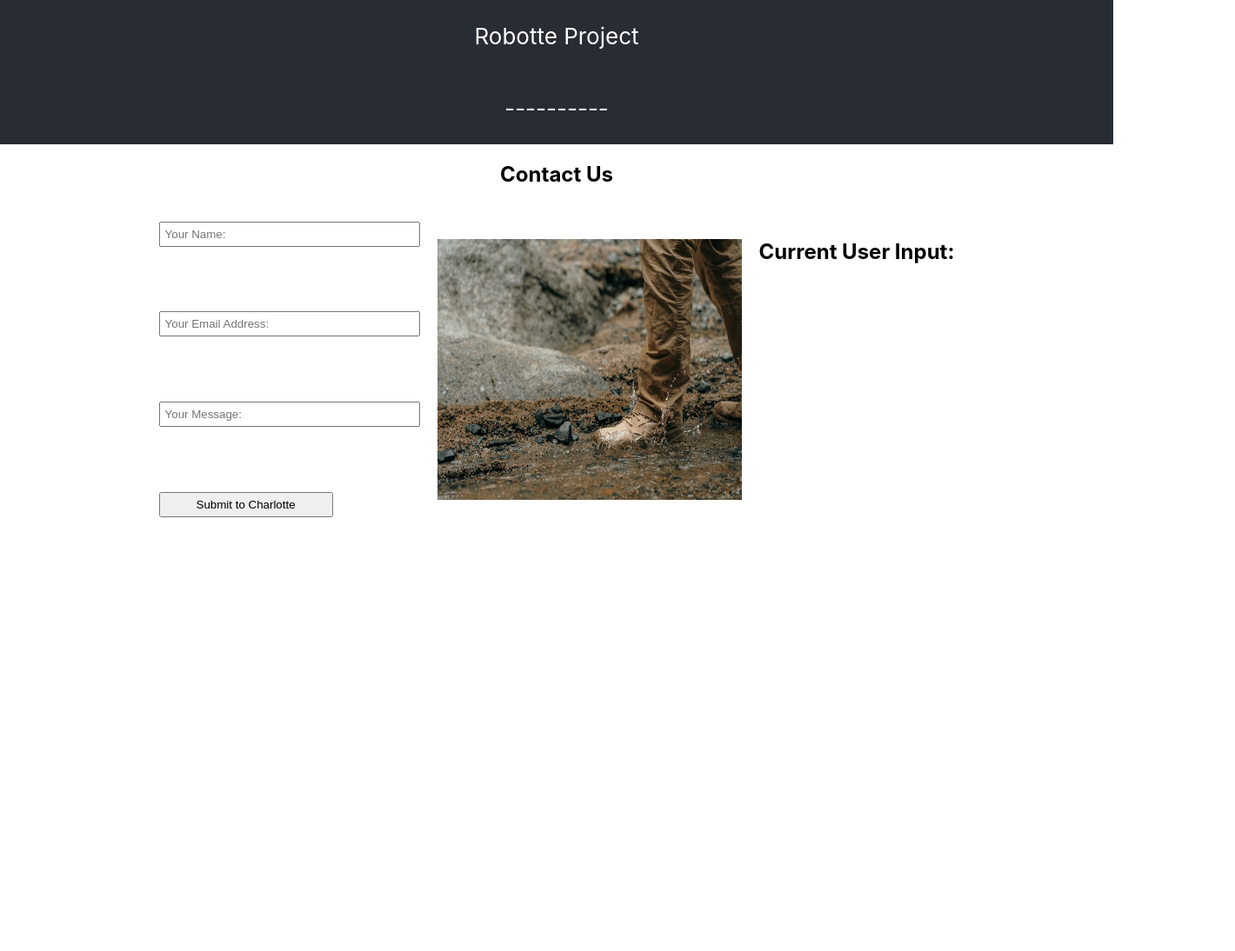
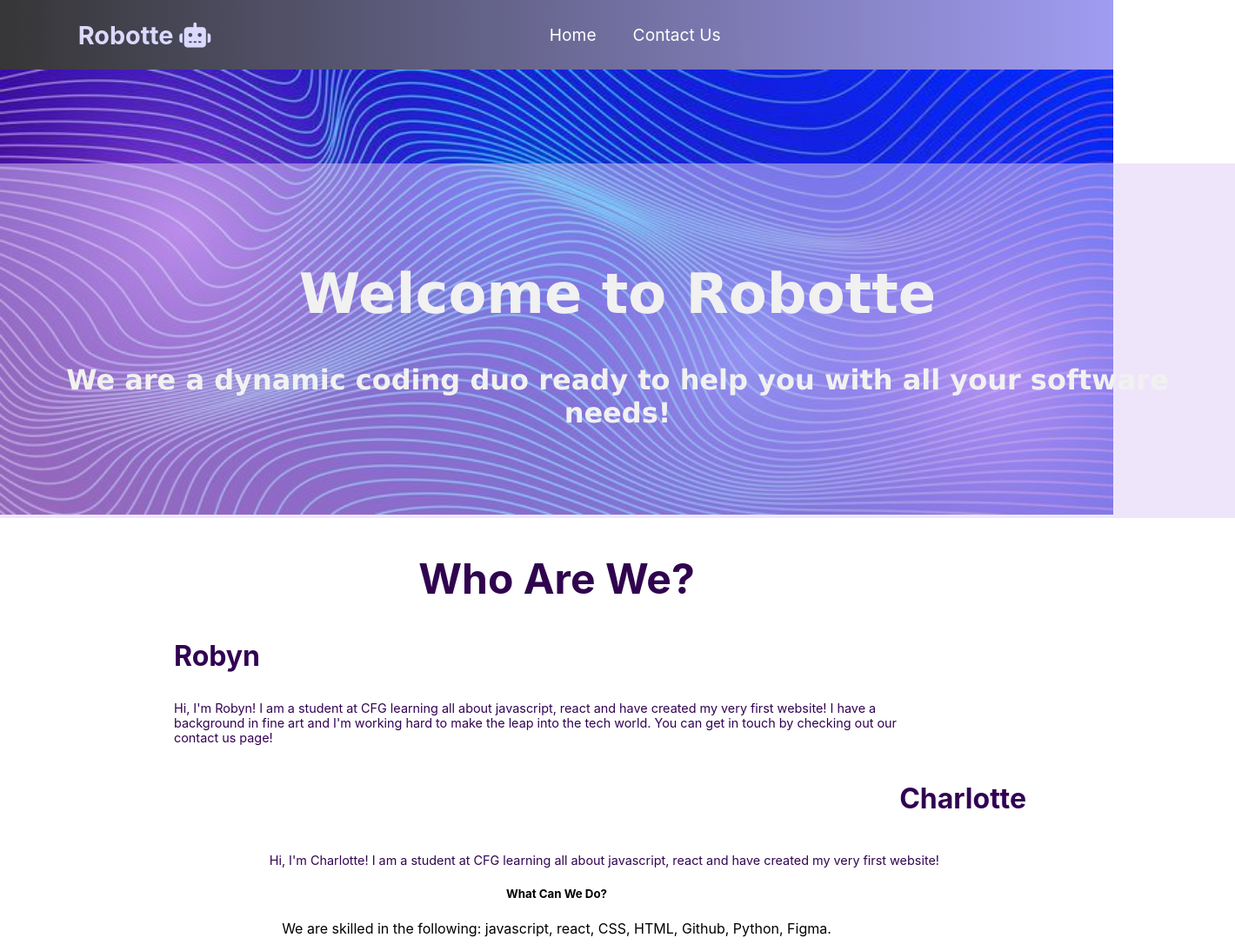
Before and after one commit to charlottemothersole/group-react-project, a React (Create React App) app: page / in a window 1280 px wide. Shown: the whole page at 87% size, 1420 px wide, since content can reach past the window. Before the commit the page ends 800 px from the top, so only its background shows below. Built offline with nearby package versions, Linux system fonts and the light colour scheme.

Commit message:
Added nav bar and home page
Create a component folder and pages folder structure to keep things simple and clean.

Created a nav bar but don't have the links set up yet as pages need to be made.

Started working on the home page and working through the banner image.

```diff
--- a/package.json
+++ b/package.json
@@ -8,6 +8,8 @@
     "@testing-library/user-event": "^13.5.0",
     "react": "^18.2.0",
     "react-dom": "^18.2.0",
+    "react-object-fit-cover": "^1.0.0",
+    "react-router-dom": "^6.11.2",
     "react-scripts": "5.0.1",
     "web-vitals": "^2.1.4"
   },
--- a/public/index.html
+++ b/public/index.html
@@ -10,6 +10,7 @@
       content="Web site created using create-react-app"
     />
     <link rel="apple-touch-icon" href="%PUBLIC_URL%/logo192.png" />
+    <script src="https://kit.fontawesome.com/7444ae3098.js" crossorigin="anonymous"></script>
     <!--
       manifest.json provides metadata used when your web app is installed on a
       user's mobile device or desktop. See https://developers.google.com/web/fundamentals/web-app-manifest/
--- a/src/App.js
+++ b/src/App.js
@@ -1,19 +1,21 @@
 import logo from './logo.svg';
 import './App.css';
+import Home from './components/Pages/Home';
 import Form from './Form';
+import { Routes, Route, Link, Router, BrowserRouter } from "react-router-dom";
+import Navbar from './components/Navbar/Navbar';
+import ContactUs from './components/Pages/ContactUs';
 
 function App() {
   return (
     <div className="App">
-      <header className="App-header">
-        <p>
-          Robotte Project
-        </p>
-        <p>----------</p>
-      </header>
-      <div id='contact'>
-        <h2>Contact Us</h2>
-        <Form></Form>
+       <div>
+        <BrowserRouter>
+         <Routes>
+           <Route path="/" element={<Home />} />
+           <Route path="/contactus" element={<ContactUs />} />
+         </Routes>
+        </BrowserRouter>
       </div>
     </div>
   );
--- a/src/Form.css
+++ b/src/Form.css
@@ -20,6 +20,6 @@
     width: 200px;
   }
 
-  img {
+  .FormImage {
     margin: 20px;
   }
--- /dev/null
+++ b/src/components/Navbar/MenuItems.js
@@ -0,0 +1,12 @@
+export const MenuItems = [
+    {
+        title: 'Home',
+        url: 'http://localhost:3000/',
+        cName: 'nav-links'
+    },
+    {
+        title: 'Contact Us',
+        url: 'http://localhost:3000/contactus',
+        cName: 'nav-links'
+    },
+]
--- /dev/null
+++ b/src/components/Navbar/Navbar.css
@@ -0,0 +1,47 @@
+.NavbarItems {
+    background: linear-gradient(90deg, #363637 0%, #a09cf2 100%);
+    height: 80px;
+    display: flex;
+    justify-content: center;
+    align-items: center;
+    font-size: 1.2rem;
+}
+.navbar-logo {
+    color: #dbd9fe;
+    justify-self: start;
+    margin-left: 20px;
+    cursor: pointer;
+}
+
+.nav-menu {
+    display: grid;
+    grid-template-columns: repeat(2, auto);
+    grid-gap: 10px;
+    list-style: none;
+    text-align: center;
+    width: 70vw;
+    justify-content:center ;
+    margin-right: 2rem;
+}
+
+.nav-links {
+    color: white;
+    text-decoration: none;
+    padding: 0.5rem 1rem;
+
+}
+
+.nav-links:hover  {
+    background-color:#363637 ;
+    border-radius: 4px;
+    transition: all 0.2s ease-in-out;
+}
+
+.fa-bars {
+    color: white;
+
+}
+
+.menu-icon {
+    display: none;
+}
--- /dev/null
+++ b/src/components/Navbar/Navbar.js
@@ -0,0 +1,35 @@
+import React, {Component} from 'react';
+import { MenuItems } from './MenuItems';
+import './Navbar.css';
+
+class Navbar extends Component {
+    state   = { clicked: false }
+
+    handleClick = () => {
+        this.setState({ clicked: !this.state.clicked })
+    }
+
+    render() {
+        return(
+            <nav className = 'NavbarItems'>
+                <h1 className= "navbar-logo"> Robotte <i class="fa-solid fa-robot"></i> </h1>
+                <div className="menu-icon" onClick={this.handleClick}>
+                    <i className= {this.state.clicked ? 'fas fa-times' : 'fas fa-bars'}> </i>
+
+                </div>
+                <ul className={this.state.clicked ? 'nav-menu active' : 'nav-menu'}>
+                    {MenuItems.map((item, index) => {
+                        return (
+                            <li key={index}>
+                                <a className={item.cName} href={item.url}>
+                                {item.title}
+                                </a>
+                                </li>
+                        )
+                    })}
+                </ul>
+            </nav>
+        )
+    }
+}
+export default Navbar
--- /dev/null
+++ b/src/components/Pages/Banner.css
@@ -0,0 +1,20 @@
+
+.container {
+    position: relative;
+
+}
+
+.container .content {
+    position: absolute;
+    bottom: 0;
+    background: #bc63f3;
+    background: rgba(224, 203, 248, 0.5);
+    color: #f1f1f1;
+    width: 100%;
+    padding: 70px;
+    text-align: center;
+    font-family: 'Lucida Sans', 'Lucida Sans Regular', 'Lucida Grande', 'Lucida Sans Unicode', Geneva, Verdana, sans-serif;
+    font-weight: bold;
+    font-size: xx-large;
+
+}
--- /dev/null
+++ b/src/components/Pages/Banner.js
@@ -0,0 +1,17 @@
+import React from "react";
+import banner from "./Banner.jpeg";
+import './Banner.css';
+
+function Banner() {
+    return (
+        <div class="container">
+            <img src={banner} alt="Purple and blue swirl pattern"  max width='100%' height='auto' />
+            <div className="content">
+            <h1> Welcome to Robotte</h1>
+            <p> We are a dynamic coding duo ready to help you with all your software needs!</p>
+            </div>
+        </div>
+    )
+}
+
+  export default Banner;
--- /dev/null
+++ b/src/components/Pages/ContactUs.js
@@ -0,0 +1,15 @@
+import React from "react";
+import Form from '../../Form';
+import Navbar from "../Navbar/Navbar";
+
+const ContactUs = () => {
+    return (
+        <div>
+            <Navbar />
+            <h2> Contact Us</h2>
+            <Form></Form>
+        </div>
+    )
+}
+
+export default ContactUs;
--- /dev/null
+++ b/src/components/Pages/Home.css
@@ -0,0 +1,42 @@
+.HomeTitle {
+    color: #30034f;
+    font-size: 3rem;
+
+}
+
+.RobynTitle {
+    color: #320252;
+    font-size: 2rem;
+    text-align: left;
+    padding-left: 200px;
+}
+
+.RobynBio {
+    color: #320252;
+    font-size: 0.9rem;
+    flex-direction: column-reverse;
+    margin-left: 200px;
+    margin-right: 200px;
+    margin-top: 10px;
+    margin-bottom: 10px;
+    text-align: left;
+
+}
+
+.CharTitle {
+    color: #320252;
+    font-size: 2rem;
+    text-align: right;
+    padding-right: 100px;
+}
+
+.CharBio {
+    color: #320252;
+    font-size: 0.9rem;
+    flex-direction: column-reverse;
+    margin-left: 200px;
+    margin-right: 200px;
+    margin-top: 10px;
+    margin-bottom: 10px;
+    text-align: right;
+}
--- /dev/null
+++ b/src/components/Pages/Home.js
@@ -0,0 +1,26 @@
+import React from "react";
+import Banner from "./Banner";
+import Navbar from "../Navbar/Navbar";
+import './Home.css';
+
+
+const Home = () => {
+    return (
+        <div>
+            <Navbar/>
+            <Banner/>
+            <h2 className= 'HomeTitle'> Who Are We? </h2>
+            <h3 className="RobynTitle" > Robyn </h3>
+            <p className="RobynBio"> Hi, I'm Robyn! I am a student at CFG learning all about javascript, react and have created my very first website!
+                I have a background in fine art and I'm working hard to make the leap into the tech world.
+                You can get in touch by checking out our contact us page!  </p>
+            <h4 className="CharTitle"> Charlotte </h4>
+            <p className="CharBio"> Hi, I'm Charlotte! I am a student at CFG learning all about javascript, react and have created my very first website! </p>
+            <h5> What Can We Do? </h5>
+            <p> We are skilled in the following: javascript, react, CSS, HTML, Github, Python, Figma.
+
+            </p>
+        </div>
+    )
+}
+export default Home;
```
Also changed, not shown: src/components/Pages/Banner.jpeg (added), 1 other file (tests, documents, lock files or other folders).
